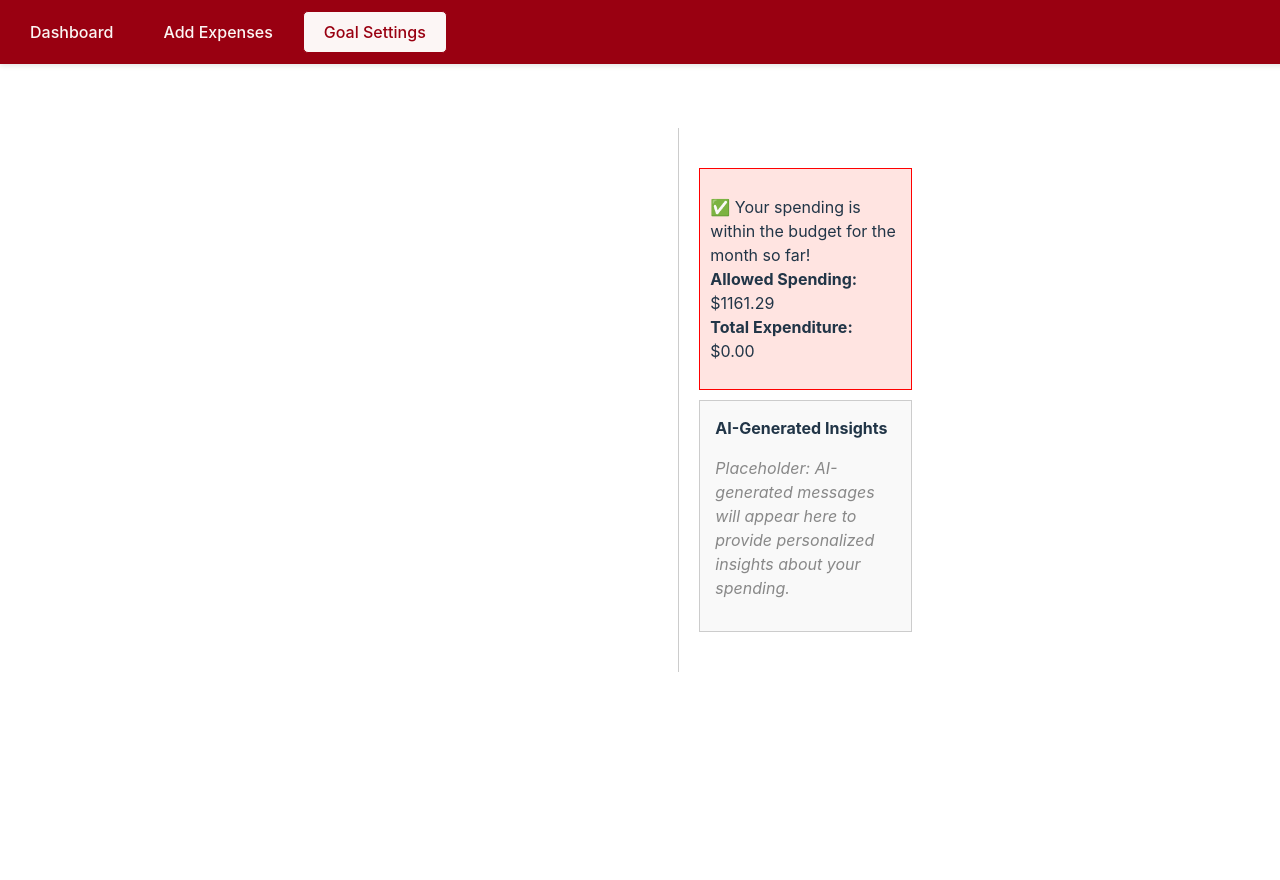
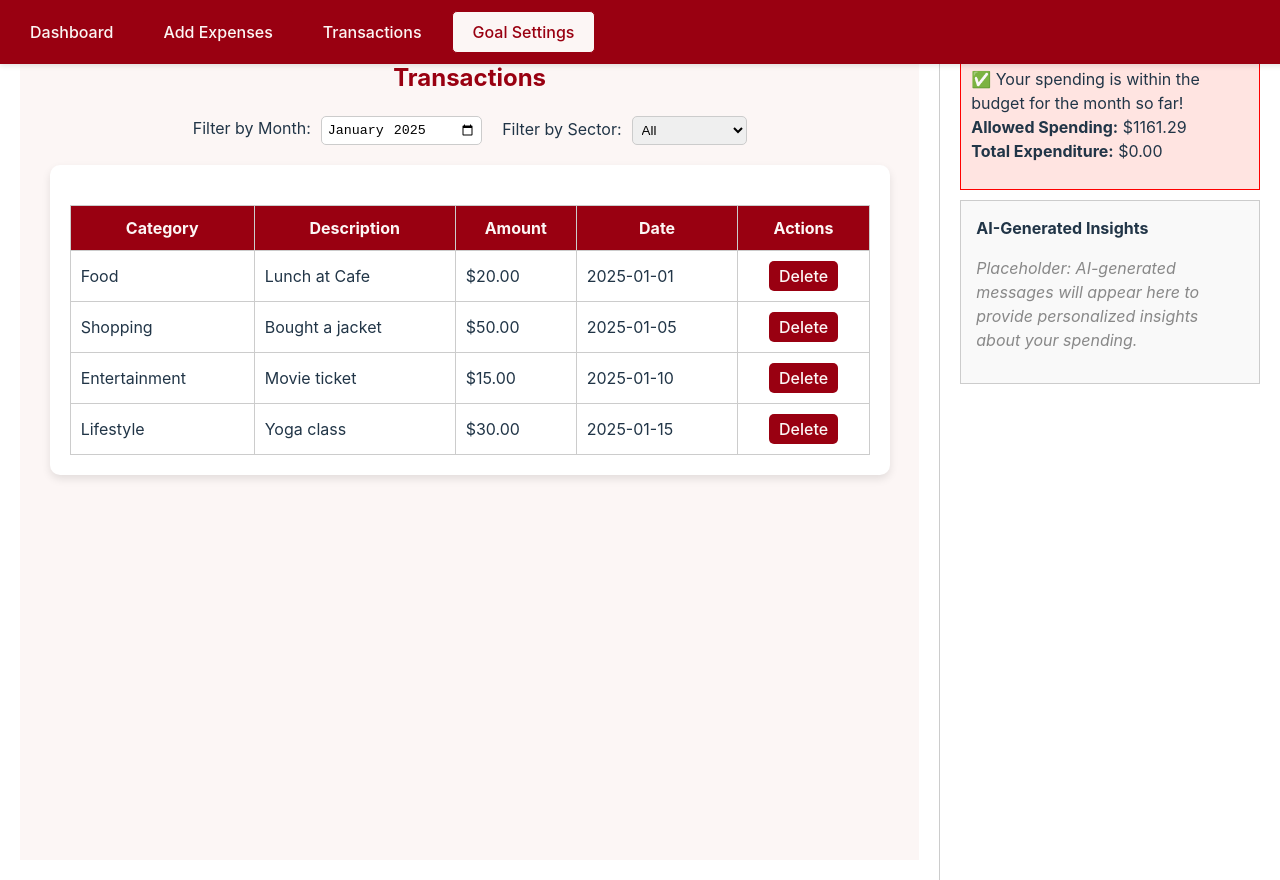
Before and after one commit to fatbolster/final-app, a React (Vite) app: page /transactions in a window 1280 px wide. Before the commit the page ends 800 px from the top, so only its background shows below. Built offline with nearby package versions, Linux system fonts and the light colour scheme.

Commit message:
powpeoqwp
qweqwiiowq

```diff
--- a/src/App.tsx
+++ b/src/App.tsx
@@ -14,6 +14,7 @@
 import Navbar from "./Navbar";
 import FormModal from "./FormModal";
 import AlertComponent from "./AlertComponent";
+import Transactions from "./Transactions";
 
 const App: React.FC = () => {
   const [isFormOpen, setIsFormOpen] = useState(false);
@@ -31,6 +32,7 @@
                 <Route path="/input" element={<InputPage />} />
                 <Route path="/submissions" element={<Submissions />} />
                 <Route path="/fixed-deposits" element={<FixedDeposits />} />
+                <Route path="/transactions" element={<Transactions />} />
               </Routes>
             </div>
             <Sidebar />
--- a/src/Navbar.tsx
+++ b/src/Navbar.tsx
@@ -44,6 +44,9 @@
         <Link to="/input" style={navItemStyle}>
           Add Expenses
         </Link>
+        <Link to="/transactions" style={navItemStyle}>
+          Transactions
+        </Link>
         <button
           onClick={onOpenForm}
           style={{
--- /dev/null
+++ b/src/Transactions.tsx
@@ -0,0 +1,224 @@
+import React, { useState, useContext } from "react";
+import { ExpenditureContext } from "./ExpenditureContext";
+
+const Transactions: React.FC = () => {
+  const expenditureContext = useContext(ExpenditureContext);
+
+  if (!expenditureContext) {
+    throw new Error("Transactions must be used within an ExpenditureProvider");
+  }
+
+  const { expenditures } = expenditureContext;
+
+  const [transactions, setTransactions] = useState([
+    {
+      id: 1,
+      sector: "food",
+      description: "Lunch at Cafe",
+      amount: 20,
+      date: "2025-01-01",
+    },
+    {
+      id: 2,
+      sector: "shopping",
+      description: "Bought a jacket",
+      amount: 50,
+      date: "2025-01-05",
+    },
+    {
+      id: 3,
+      sector: "entertainment",
+      description: "Movie ticket",
+      amount: 15,
+      date: "2025-01-10",
+    },
+    {
+      id: 4,
+      sector: "lifestyle",
+      description: "Yoga class",
+      amount: 30,
+      date: "2025-01-15",
+    },
+  ]);
+
+  const [selectedMonth, setSelectedMonth] = useState<string>(
+    new Date().toISOString().slice(0, 7)
+  );
+  const [selectedSector, setSelectedSector] = useState<string>("all");
+
+  const handleMonthChange = (event: React.ChangeEvent<HTMLInputElement>) => {
+    setSelectedMonth(event.target.value);
+  };
+
+  const handleSectorChange = (event: React.ChangeEvent<HTMLSelectElement>) => {
+    setSelectedSector(event.target.value);
+  };
+
+  // Handle deleting a transaction
+  const handleDelete = (id: number) => {
+    setTransactions((prevTransactions) =>
+      prevTransactions.filter((transaction) => transaction.id !== id)
+    );
+  };
+
+  const filteredTransactions = transactions.filter((transaction) => {
+    const transactionMonth = transaction.date.slice(0, 7);
+    const matchesMonth = transactionMonth === selectedMonth;
+    const matchesSector =
+      selectedSector === "all" || transaction.sector === selectedSector;
+
+    return matchesMonth && matchesSector;
+  });
+
+  // Helper function to capitalize the first letter of each word
+  const capitalize = (str: string) => {
+    return str
+      .split(" ")
+      .map((word) => word.charAt(0).toUpperCase() + word.slice(1))
+      .join(" ");
+  };
+
+  return (
+    <div
+      style={{
+        padding: "20px",
+        background: "#FCF6F5",
+        minHeight: "100vh",
+      }}
+    >
+      <h2 style={{ textAlign: "center", color: "#990011" }}>Transactions</h2>
+      <div
+        style={{
+          display: "flex",
+          justifyContent: "center",
+          gap: "20px",
+          marginBottom: "20px",
+          flexWrap: "wrap",
+        }}
+      >
+        <div>
+          <label>
+            Filter by Month:
+            <input
+              type="month"
+              value={selectedMonth}
+              onChange={handleMonthChange}
+              style={{
+                marginLeft: "10px",
+                padding: "5px",
+                borderRadius: "5px",
+                border: "1px solid #ccc",
+              }}
+            />
+          </label>
+        </div>
+        <div>
+          <label>
+            Filter by Sector:
+            <select
+              value={selectedSector}
+              onChange={handleSectorChange}
+              style={{
+                marginLeft: "10px",
+                padding: "5px",
+                borderRadius: "5px",
+                border: "1px solid #ccc",
+              }}
+            >
+              <option value="all">All</option>
+              <option value="food">Food</option>
+              <option value="shopping">Shopping</option>
+              <option value="entertainment">Entertainment</option>
+              <option value="lifestyle">Lifestyle</option>
+            </select>
+          </label>
+        </div>
+      </div>
+      <div
+        style={{
+          maxWidth: "800px",
+          margin: "0 auto",
+          background: "#FFFFFF",
+          padding: "20px",
+          borderRadius: "10px",
+          boxShadow: "0 4px 8px rgba(0, 0, 0, 0.1)",
+        }}
+      >
+        {filteredTransactions.length > 0 ? (
+          <table
+            style={{
+              width: "100%",
+              borderCollapse: "collapse",
+              marginTop: "20px",
+            }}
+          >
+            <thead>
+              <tr style={{ background: "#990011", color: "#FCF6F5" }}>
+                <th style={{ padding: "10px", border: "1px solid #ccc" }}>
+                  Category
+                </th>
+                <th style={{ padding: "10px", border: "1px solid #ccc" }}>
+                  Description
+                </th>
+                <th style={{ padding: "10px", border: "1px solid #ccc" }}>
+                  Amount
+                </th>
+                <th style={{ padding: "10px", border: "1px solid #ccc" }}>
+                  Date
+                </th>
+                <th style={{ padding: "10px", border: "1px solid #ccc" }}>
+                  Actions
+                </th>
+              </tr>
+            </thead>
+            <tbody>
+              {filteredTransactions.map((transaction) => (
+                <tr key={transaction.id}>
+                  <td style={{ padding: "10px", border: "1px solid #ccc" }}>
+                    {capitalize(transaction.sector)}
+                  </td>
+                  <td style={{ padding: "10px", border: "1px solid #ccc" }}>
+                    {transaction.description}
+                  </td>
+                  <td style={{ padding: "10px", border: "1px solid #ccc" }}>
+                    ${transaction.amount.toFixed(2)}
+                  </td>
+                  <td style={{ padding: "10px", border: "1px solid #ccc" }}>
+                    {transaction.date}
+                  </td>
+                  <td
+                    style={{
+                      padding: "10px",
+                      border: "1px solid #ccc",
+                      textAlign: "center",
+                    }}
+                  >
+                    <button
+                      onClick={() => handleDelete(transaction.id)}
+                      style={{
+                        background: "#990011",
+                        color: "#FCF6F5",
+                        padding: "5px 10px",
+                        border: "none",
+                        borderRadius: "5px",
+                        cursor: "pointer",
+                      }}
+                    >
+                      Delete
+                    </button>
+                  </td>
+                </tr>
+              ))}
+            </tbody>
+          </table>
+        ) : (
+          <p style={{ textAlign: "center", color: "#990011" }}>
+            No transactions found for the selected month and sector.
+          </p>
+        )}
+      </div>
+    </div>
+  );
+};
+
+export default Transactions;
```
